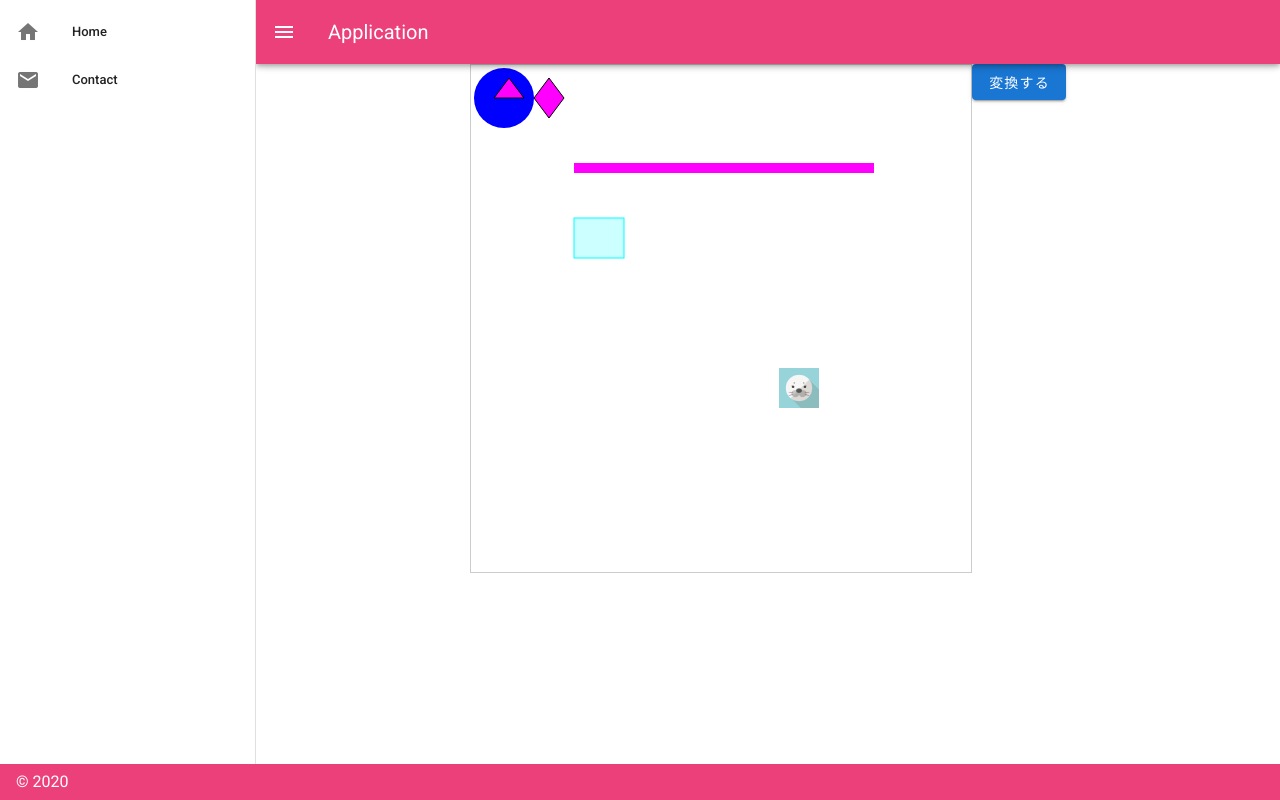
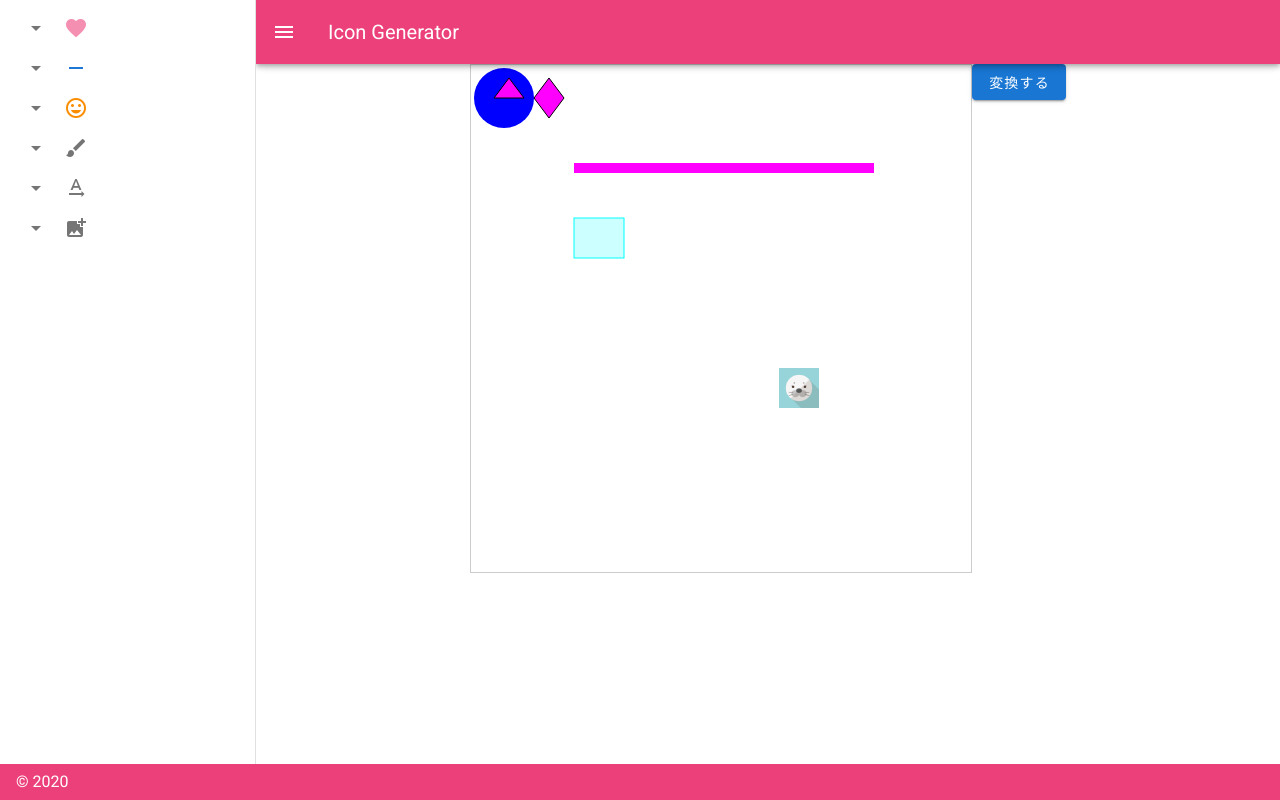
Before and after one commit to yoshiko-tsuka/icon-generator, a Nuxt app: page / in a window 1280 px wide. Built offline with nearby package versions, Linux system fonts and the light colour scheme.

Commit message:
add material icons

```diff
--- a/layouts/menu.vue
+++ b/layouts/menu.vue
@@ -5,22 +5,99 @@
       app
     >
       <v-list dense>
-        <v-list-item link>
-          <v-list-item-action>
-            <v-icon>mdi-home</v-icon>
-          </v-list-item-action>
+        <v-list-group no-action sub-group>
+          <template v-slot:activator>
             <v-list-item-content>
-            <v-list-item-title>Home</v-list-item-title>
+              <v-list-item-title><v-icon color="pink lighten-3">favorite</v-icon></v-list-item-title>
+            </v-list-item-content>
+          </template>
+          <v-list-item style="padding-left:0px;">
+            <svg id="artboard" xmlns="http://www.w3.org/2000/svg" style="border: medium solid #ffffff;" width="300" height="100" viewbox="100 0 300 100">
+              <circle cx=50 cy=50 r=40 fill="blue"/>
+              <rect x="100" y="14" rx="0" ry="0" width="75" height="75" stroke-width="1" stroke="blue" fill="blue"/>
+            </svg>
+          </v-list-item>
+          <v-list-item style="padding-left:0px;">
+            <svg id="artboard" xmlns="http://www.w3.org/2000/svg" style="border: medium solid #ffffff;" width="300" height="100" viewbox="100 0 300 100">
+              <circle cx=50 cy=50 r=40 fill="blue"/>
+              <rect x="100" y="50" rx="0" ry="0" width="50" height="40" stroke-width="1" stroke="#00FFFF" fill="#CCFFFF"/>
+            </svg>
+          </v-list-item>
+        </v-list-group>
+        <v-list-group no-action sub-group>
+          <template v-slot:activator>
+            <v-list-item-content>
+              <v-list-item-title><v-icon color="blue darken-2">remove</v-icon></v-list-item-title>
+            </v-list-item-content>
+          </template>
+          <v-list-item style="padding-left:0px;">
+            <svg id="artboard" xmlns="http://www.w3.org/2000/svg" style="border: medium solid #ffffff;" width="300" height="100" viewbox="100 0 300 100">
+              <circle cx=50 cy=50 r=40 fill="blue"/>
+              <rect x="100" y="14" rx="0" ry="0" width="75" height="75" stroke-width="1" stroke="blue" fill="blue"/>
+            </svg>
+          </v-list-item>
+          <v-list-item style="padding-left:0px;">
+            <svg id="artboard" xmlns="http://www.w3.org/2000/svg" style="border: medium solid #ffffff;" width="300" height="100" viewbox="100 0 300 100">
+              <circle cx=50 cy=50 r=40 fill="blue"/>
+              <rect x="100" y="50" rx="0" ry="0" width="50" height="40" stroke-width="1" stroke="#00FFFF" fill="#CCFFFF"/>
+            </svg>
+          </v-list-item>
+        </v-list-group>
+        <v-list-group no-action sub-group>
+          <template v-slot:activator>
+            <v-list-item-content>
+              <v-list-item-title><v-icon color="orange darken-1">tag_faces</v-icon></v-list-item-title>
+            </v-list-item-content>
+          </template>
+          <v-list-item style="padding-left:0px;">
+            <svg id="artboard" xmlns="http://www.w3.org/2000/svg" style="border: medium solid #ffffff;" width="300" height="100" viewbox="100 0 300 100">
+              <circle cx=50 cy=50 r=40 fill="blue"/>
+              <rect x="100" y="14" rx="0" ry="0" width="75" height="75" stroke-width="1" stroke="blue" fill="blue"/>
+            </svg>
+          </v-list-item>
+          <v-list-item style="padding-left:0px;">
+            <svg id="artboard" xmlns="http://www.w3.org/2000/svg" style="border: medium solid #ffffff;" width="300" height="100" viewbox="100 0 300 100">
+              <circle cx=50 cy=50 r=40 fill="blue"/>
+              <rect x="100" y="50" rx="0" ry="0" width="50" height="40" stroke-width="1" stroke="#00FFFF" fill="#CCFFFF"/>
+            </svg>
+          </v-list-item>
+        </v-list-group>
+        <v-list-group no-action sub-group>
+          <template v-slot:activator>
+            <v-list-item-content>
+              <v-list-item-title><v-icon>brush</v-icon></v-list-item-title>
+            </v-list-item-content>
+          </template>
+          <v-list-item>
+            <v-list-item-content>
+              <v-list-item-title>Coming Soon!!</v-list-item-title>
             </v-list-item-content>
           </v-list-item>
-        <v-list-item link>
-          <v-list-item-action>
-            <v-icon>mdi-email</v-icon>
-          </v-list-item-action>
+        </v-list-group>
+        <v-list-group no-action sub-group>
+          <template v-slot:activator>
             <v-list-item-content>
-            <v-list-item-title>Contact</v-list-item-title>
+              <v-list-item-title><v-icon>text_rotation_none</v-icon></v-list-item-title>
+            </v-list-item-content>
+          </template>
+          <v-list-item>
+            <v-list-item-content>
+              <v-list-item-title>Coming Soon!!</v-list-item-title>
             </v-list-item-content>
           </v-list-item>
+        </v-list-group>
+        <v-list-group no-action sub-group>
+          <template v-slot:activator>
+            <v-list-item-content>
+              <v-list-item-title><v-icon>add_photo_alternate</v-icon></v-list-item-title>
+            </v-list-item-content>
+          </template>
+          <v-list-item>
+            <v-list-item-content>
+              <v-list-item-title>Coming Soon!!</v-list-item-title>
+            </v-list-item-content>
+          </v-list-item>
+        </v-list-group>
       </v-list>
     </v-navigation-drawer>
 
@@ -29,7 +106,7 @@
       color="pink lighten-1"
     >
       <v-app-bar-nav-icon class="white--text" @click.stop="drawer = !drawer"></v-app-bar-nav-icon>
-      <v-toolbar-title class="white--text">Application</v-toolbar-title>
+      <v-toolbar-title class="white--text">Icon Generator</v-toolbar-title>
     </v-app-bar>
 
     <v-content>
--- a/nuxt.config.js
+++ b/nuxt.config.js
@@ -14,7 +14,8 @@ export default {
       { hid: 'description', name: 'description', content: process.env.npm_package_description || '' }
     ],
     link: [
-      { rel: 'icon', type: 'image/x-icon', href: '/favicon.ico' }
+      { rel: 'icon', type: 'image/x-icon', href: '/favicon.ico' },
+      { rel: 'stylesheet', href: 'https://fonts.googleapis.com/css?family=Material+Icons'}
     ]
   },
   /*
@@ -62,6 +63,9 @@ export default {
           success: colors.green.accent3
         }
       }
+    },
+    icons: {
+      iconfont: 'md',
     }
   },
   /*
--- a/pages/index.vue
+++ b/pages/index.vue
@@ -42,7 +42,7 @@
                 Cancel
               </v-btn>
 
-              <a @click="dialog = false" :href="download_href" id="icon-download" type="application/octet-stream" download="your_icon.png">DOWNLOAD</a>
+              <a @click="dialog = false" :href="download_href" id="icon-download" type="application/octet-stream" download="your_icon.png"><v-icon>cloud_download</v-icon></a>
             </v-card-actions>
           </v-col>
         </v-row>
@@ -105,6 +105,10 @@ export default {
         this.r = 0
         this.arr = '0 0, 0 0, 0 0'
       }
+      console.log(event.target)
+    },
+    drpoForm () {
+      console.log(event.target)
     },
     mDownCircle () {
       this.is_dragging = true
```
Lines whose indentation alone changed are shown as unchanged.
